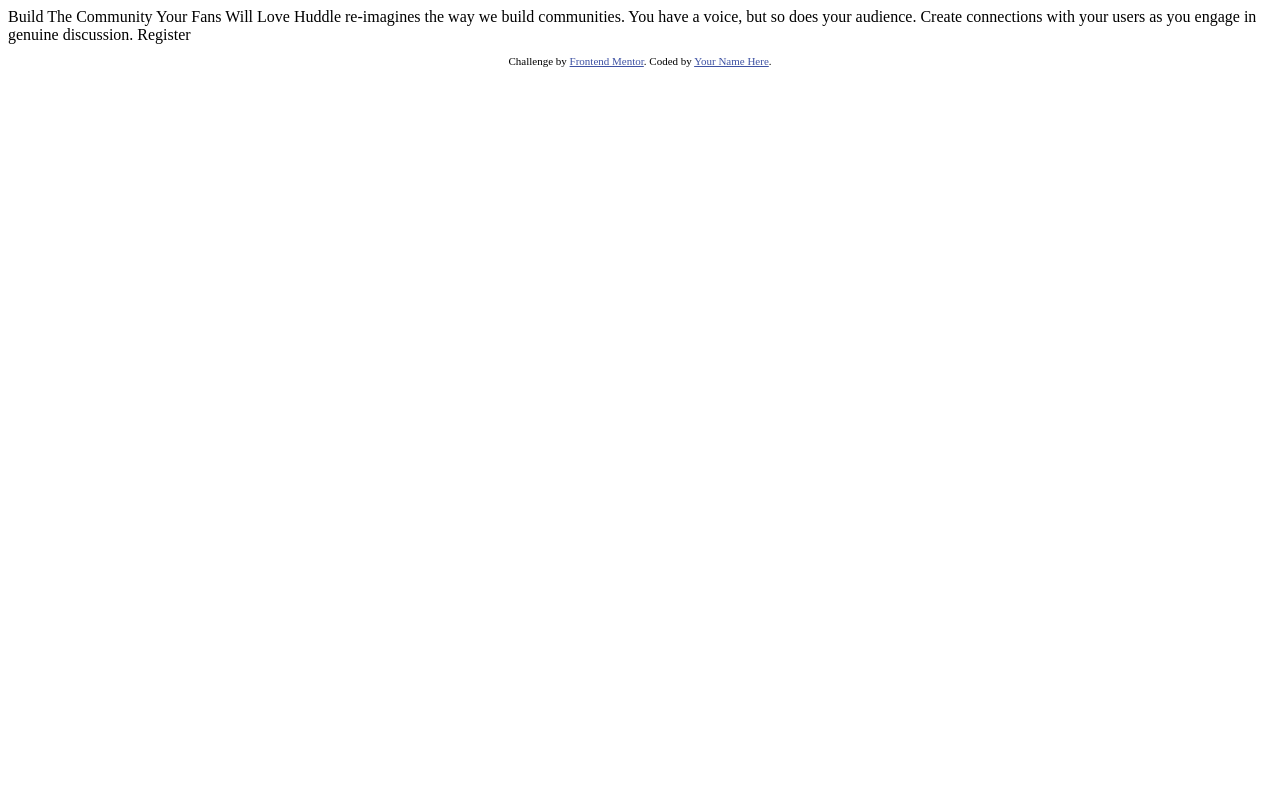
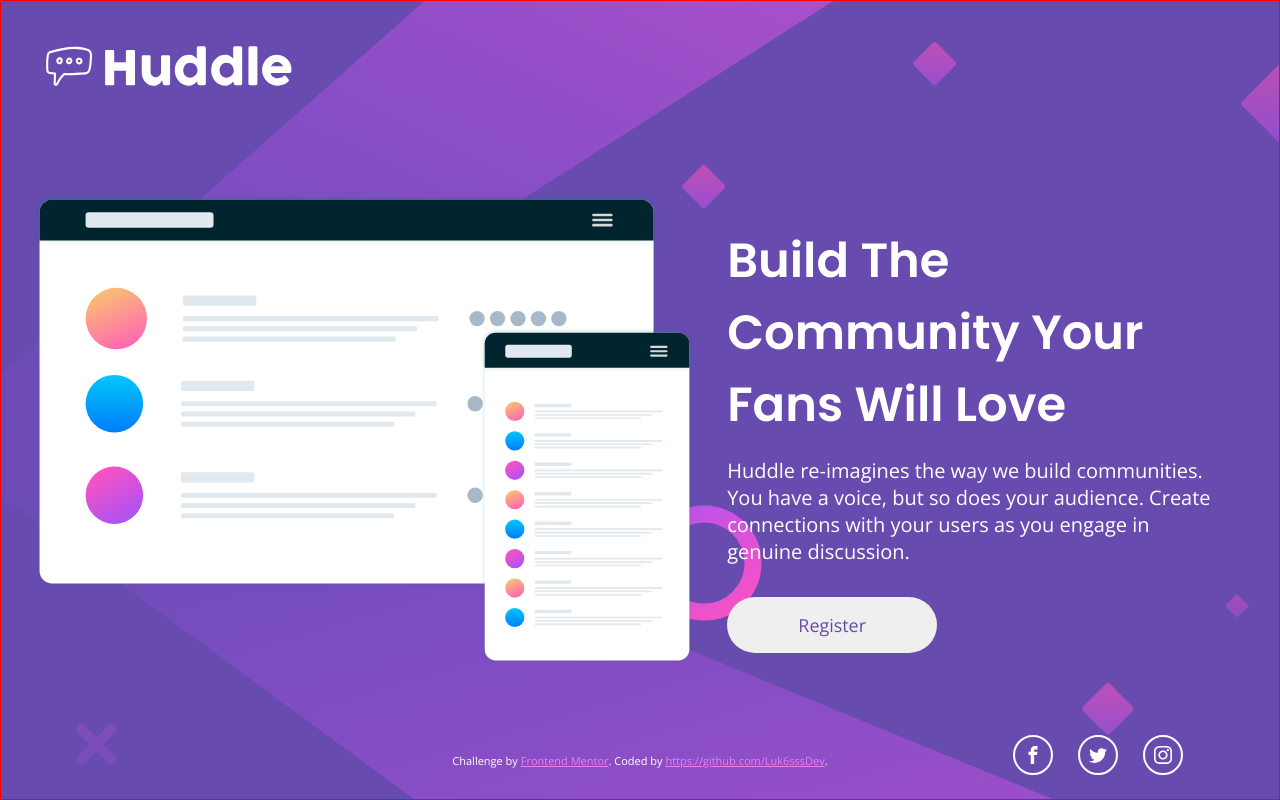
Before and after one commit to Luk6sssDev/Huddle-landing-page, a plain HTML site: page index.html in a window 1280 px wide. Drawn offline with nearby package versions, Linux system fonts and the light colour scheme.

Commit message:
versão mobile 375px e desktop 1440

```diff
--- a/index.html
+++ b/index.html
@@ -1,33 +1,84 @@
 <!DOCTYPE html>
 <html lang="en">
+
 <head>
   <meta charset="UTF-8">
-  <meta name="viewport" content="width=device-width, initial-scale=1.0"> <!-- displays site properly based on user's device -->
+  <meta name="viewport" content="width=device-width, initial-scale=1.0">
+  <!-- displays site properly based on user's device -->
 
   <link rel="icon" type="image/png" sizes="32x32" href="./images/favicon-32x32.png">
 
+
+  <!-- Fonts -->
+  <link rel="preconnect" href="https://fonts.googleapis.com">
+  <link rel="preconnect" href="https://fonts.gstatic.com" crossorigin>
+  <link href="https://fonts.googleapis.com/css2?family=Open+Sans&family=Poppins:wght@400;600&display=swap"
+    rel="stylesheet">
+
+  <!-- link css -->
+  <link rel="stylesheet" href="./styles/style.css">
+
   <title>Frontend Mentor | Huddle landing page with single introductory section</title>
 
-  <!-- Feel free to remove these styles or customise in your own stylesheet 👍 -->
-  <style>
-    .attribution { font-size: 11px; text-align: center; }
-    .attribution a { color: hsl(228, 45%, 44%); }
-  </style>
+
 </head>
+
 <body>
 
-  Build The Community Your Fans Will Love
+  <div id="container">
 
-  Huddle re-imagines the way we build communities. You have a voice, but so does your audience.
-  Create connections with your users as you engage in genuine discussion.
+    <header>
+      <div>
+        <img src="./images/logo.svg" alt="">
+      </div>
+    </header>
 
-  Register
+    <aside>
+      <img src="./images/illustration-mockups.svg" alt="">
+    </aside>
 
-  <footer>
-    <p class="attribution">
-      Challenge by <a href="https://www.frontendmentor.io?ref=challenge" target="_blank">Frontend Mentor</a>.
-      Coded by <a href="#">Your Name Here</a>.
-    </p>
-  </footer>
+    <main>
+      <div class="text">
+
+        <h2 class="page-header">Build The Community Your Fans Will Love</h2>
+        <p>Huddle re-imagines the way we build communities. You have a voice, but so does your audience. Create
+          connections with your users as you engage in genuine discussion.</p>
+
+      </div>
+      <div id="div-button">
+        <button class="button">Register</button>
+      </div>
+
+      <div class="icons">
+
+        <div class="circle-div">
+          <a href="https://facebook.com/"><img class="icons-img" src="./images/facebook.svg" alt=""></a>
+        </div>
+
+        <div class="circle-div">
+          <a href="https://twitter.com/"><img class="icons-img" src="./images/twitter.svg" alt=""></a>
+        </div>
+
+        <div class="circle-div">
+          <a href="https://instagram.com/"><img class="icons-img" src="./images/instagram.svg" alt="">
+          </a>
+        </div>
+
+
+
+
+
+      </div>
+
+    </main>
+
+    <footer>
+      <p class="attribution">
+        Challenge by <a href="https://www.frontendmentor.io?ref=challenge" target="_blank">Frontend Mentor</a>.
+        Coded by <a href="#">https://github.com/Luk6sssDev</a>.
+      </p>
+    </footer>
+  </div>
 </body>
+
 </html>
--- /dev/null
+++ b/styles/style.css
@@ -0,0 +1,299 @@
+* {
+    margin: 0;
+    outline:0;
+    padding: 0;
+    vertical-align:baseline;
+    box-sizing: border-box;
+    font-weight: inherit;
+    font-family: inherit;
+    font-style: inherit;
+    font-size: 100%;
+    }
+
+
+body {
+    background: url('../images/bg-mobile.svg') no-repeat hsl(257, 40%, 49%);
+    color: #fff;
+    font: 400 16px 'Open sans', sans-serif;
+
+position: absolute;
+height: auto;
+
+
+}
+
+
+
+#container {
+
+    position: absolute;
+height: 100vh;
+width: 100vw;
+
+overflow: hidden;
+
+
+    display: grid;
+
+
+    padding: 2rem;
+
+    text-align: center;
+    justify-content: center;
+
+    border: 1px solid #fff;
+
+}
+
+header {
+    display: grid;
+    margin-bottom: 3.5rem;
+
+    text-align: left;
+
+
+
+
+}
+
+header img {
+
+    width: 40%;
+}
+
+
+
+
+
+aside img {
+    width: 100%;
+
+    margin-bottom: 1.5rem;
+
+
+}
+
+
+main {
+
+    margin-bottom: 0.5rem;
+
+
+}
+
+.page-header {
+    font: 600 1.5rem 'Poppins', sans-serif;
+    margin-bottom: 1rem;
+
+
+
+}
+
+.text {
+    margin-bottom: 1rem;
+
+}
+
+
+
+
+
+button.button {
+    cursor: pointer;
+    color: hsl(257, 40%, 49%);
+    border: 0;
+    padding: 0.75rem ;
+    width:210px;
+    border-radius: 32px;
+    box-shadow: 10px 10px 10px rgba(0, 0, 0,);
+    margin-bottom: 2.5rem;
+}
+
+button.button:hover {
+    background:  hsl(300, 69%, 71%);
+    color: #fff;
+    transition:0.2s;
+
+}
+
+
+ .icons {
+
+        width:100%;
+
+    display: grid;
+    grid-template-columns: 35px 35px 35px;
+    grid-template-rows: 1fr;
+    justify-content: center;
+    gap: 25px;
+
+
+
+    margin-bottom: 1.5rem;
+}
+
+.circle-div {
+    cursor: pointer;
+    display: grid;
+    justify-content: center;
+    align-items: center;
+
+
+  border-radius: 100%;
+  width: 40px;
+  height:40px;
+
+    border: 2.5px solid #fff;
+}
+
+.circle-div:hover {
+    border: 2.5px solid hsl(300, 69%, 71%);
+    transition: 0.2s;
+
+}
+
+img.icons-img {
+
+
+    display: grid;
+    justify-content: center;
+    align-items: center;
+
+    width: 18px;
+    height: 18px;
+
+}
+
+
+
+
+
+
+
+
+
+.attribution {
+    font-size: 11px;
+    text-align: center;
+
+  }
+
+  .attribution a {
+    color:hsl(300, 69%, 71%);
+  }
+
+
+  /*========== MEDIA QUERIES==========*/
+
+@media (min-width: 768px) {
+
+    body {
+        background: url('../images/bg-desktop.svg')  hsl(257, 40%, 49%);
+        color: #fff;
+        font: 400 16px 'Open sans', sans-serif;
+      height:100vh;
+
+
+
+    }
+
+
+    #container {
+        position: absolute;
+         height:100vh;
+        border: 1px solid red;
+
+
+
+
+
+        display: grid;
+        grid-template-columns: 1.2fr 1fr;
+        grid-template-rows: 20vh 70vh 10vh;
+        grid-template-areas: "header header"
+        "aside main"
+        "footer footer";
+
+
+        padding: 2rem;
+
+        text-align: center;
+        justify-content: center;
+
+    }
+
+
+    aside {
+        grid-area: aside;
+
+    }
+
+
+    main {
+        grid-area: main;
+        grid-template-columns: 1fr ;
+        grid-template-rows: 1fr 1fr 1fr 1fr;
+
+        padding:2rem;
+
+        display: grid;
+
+    }
+
+    .text {
+        text-align: left;
+        margin-bottom: 2rem;
+    }
+
+    .text h2 {
+
+
+        font-size:3rem;
+        text-align: left;
+
+    }
+    .text p {
+
+
+        font-size: 1.25rem
+    }
+
+   #div-button {
+       display: grid;
+
+    }
+
+ button.button {
+     height: 3.5rem;
+     font-size: 1.12rem;
+ }
+
+ .icons {
+
+    position: absolute;
+    bottom: 0;
+    right: 6rem;
+    display: grid;
+
+
+
+    width:100%;
+
+    grid-template-columns: 40px 40px 40px;
+    grid-template-rows: 1fr;
+    justify-content: flex-end;
+    align-items: flex-end;
+    gap: 25px;
+
+
+
+    margin-bottom: 1.5rem;
+
+ }
+
+
+    footer {
+        grid-area: footer;
+    }
+
+}
```
Also changed, not shown: images/facebook.svg (added), images/instagram.svg (added), images/twitter.svg (added), 3 other files.
